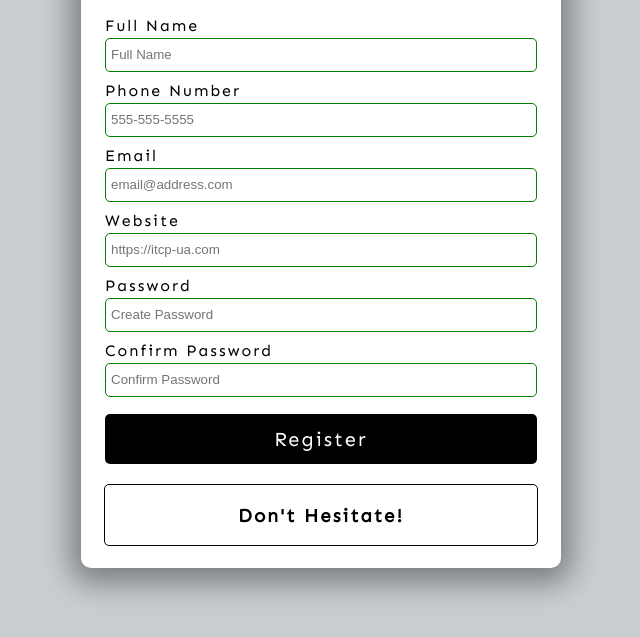
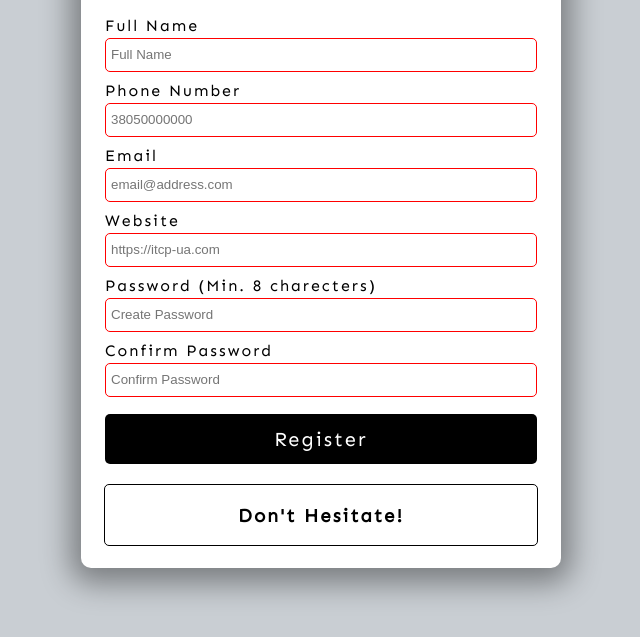
Before and after one commit to stealthman1/form-validator, a plain HTML site: page index.html in a window 1280 px wide. Shown: the part 147-784 px from the top of the page, without its empty margins (319-959 px from the left). Drawn offline with Linux system fonts and the light colour scheme.

Commit message:
form validation in html

```diff
--- a/index.html
+++ b/index.html
@@ -15,31 +15,38 @@
             <!-- Full Name -->
             <div class="form-group">
                 <label for="name">Full Name</label>
-                <input type="text" id="name" placeholder="Full Name">
+                <input type="text" id="name" placeholder="Full Name"
+                    required minlength="3" maxlength="100">
             </div>
             <!-- Phone Number -->
             <div class="form-group">
                 <label for="phone">Phone Number</label>
-                <input type="tel" id="phone" placeholder="555-555-5555">
+                <input type="tel" id="phone" placeholder="38050000000"
+                    required pattern="[0-9]{10,12}">
             </div>
             <!-- Email Address -->
             <div class="form-group">
                 <label for="email">Email</label>
-                <input type="email" id="email" placeholder="email@address.com">
+                <input type="email" id="email" placeholder="email@address.com"
+                    required>
             </div>
             <div class="form-group">
                 <label for="website">Website</label>
-                <input type="url" id="website" placeholder="https://itcp-ua.com">
+                <input type="url" id="website" placeholder="https://itcp-ua.com"
+                    required>
             </div>
             <!-- Password -->
             <div class="form-group">
-                <label for="password1">Password</label>
-                <input type="password" id="password1" placeholder="Create Password">
+                <label for="password1">Password (Min. 8 charecters)</label>
+                <input type="password" id="password1" placeholder="Create Password"
+                    required pattern="^(?=.*\d)(?=.*[a-z])(?=.*[A-Z])(?=.*[a-zA-Z]).{8,}$"
+                    title="Please include at least 1 uppercase character, 1 lowercase character and 1 number.">
             </div>
             <!-- Confirm Password -->
             <div class="form-group">
                 <label for="password2">Confirm Password</label>
-                <input type="password" id="password2" placeholder="Confirm Password">
+                <input type="password" id="password2" placeholder="Confirm Password"
+                    required pattern="^(?=.*\d)(?=.*[a-z])(?=.*[A-Z])(?=.*[a-zA-Z]).{8,}$">
             </div>
             <button type="submit">Register</button>
         </form>
```
